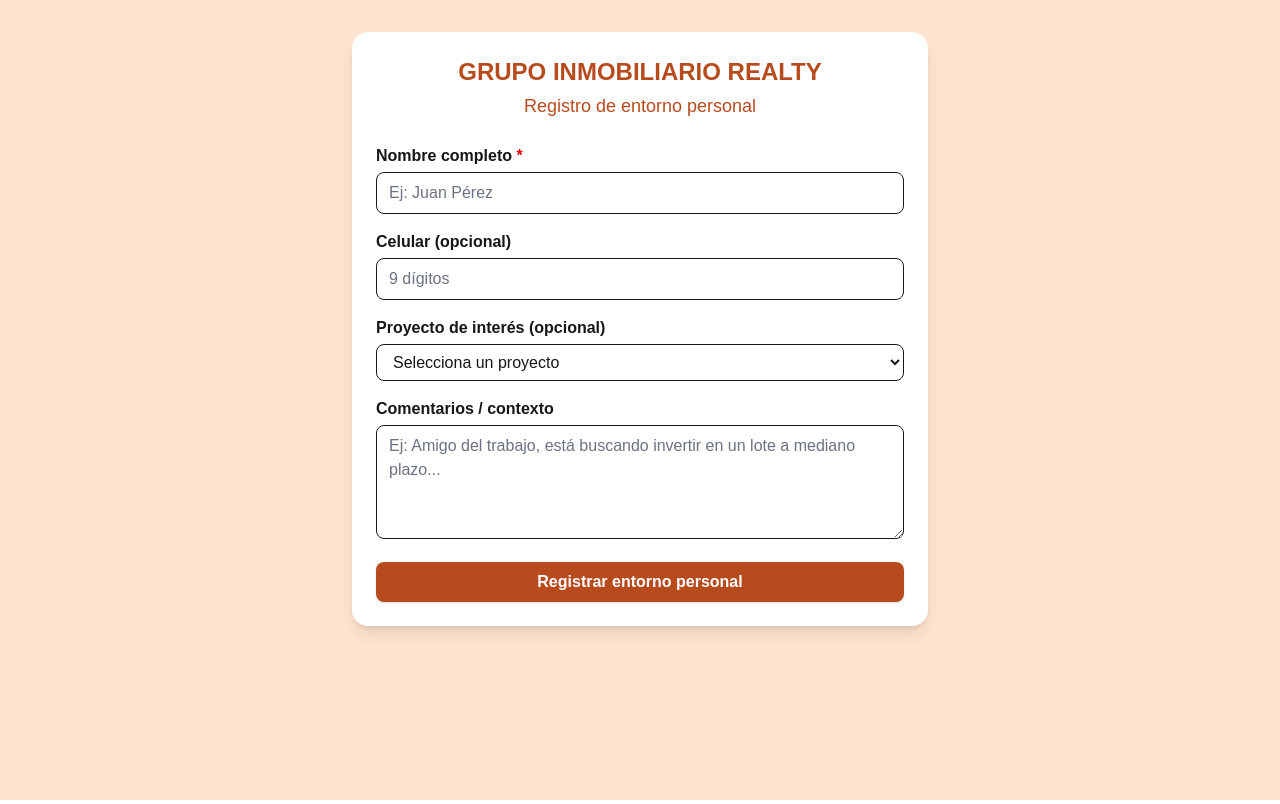
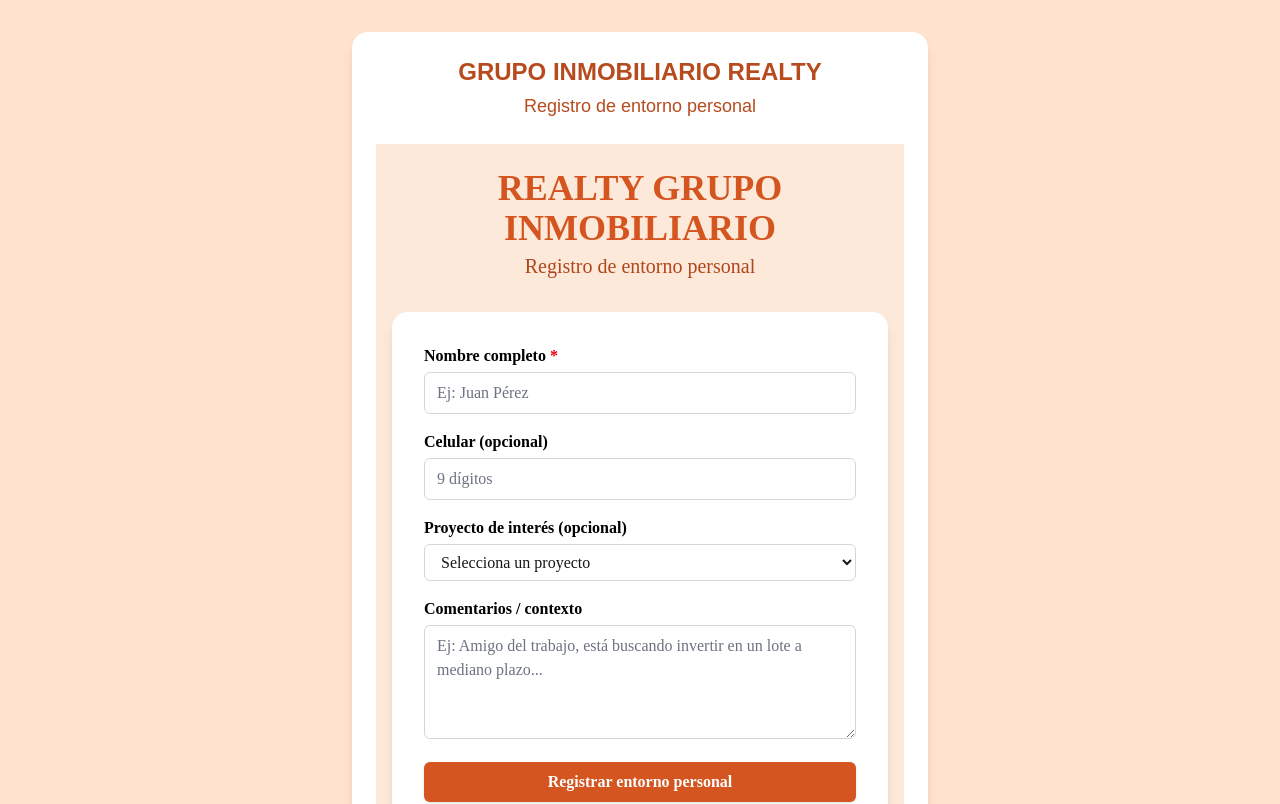
Before and after one commit to Bry504/red-de-agencias, a Next.js app: page /tradicional/entorno-personal in a window 1280 px wide. Shown: the top 804 px of the page. Built offline with nearby package versions, Linux system fonts and the light colour scheme.

Commit message:
update: nuevos formularios y mejoras en UI

```diff
--- a/app/tradicional/entorno-personal/EntornoPersonalClient.tsx
+++ b/app/tradicional/entorno-personal/EntornoPersonalClient.tsx
@@ -59,10 +59,26 @@ export default function EntornoPersonalClient() {
   };
 
 return (
+  <main
+    className="min-h-screen flex flex-col items-center justify-start bg-[#fde9d9] px-4 pt-6 pb-10"
+    style={{ fontFamily: '"Times New Roman", Times, serif' }}
+  >
+    {/* TÍTULOS FUERA DEL CUADRO */}
+    <div className="text-center mb-4">
+      <h1 className="text-3xl sm:text-4xl font-bold text-[#d4551f]">
+        REALTY GRUPO INMOBILIARIO
+      </h1>
+      <h2 className="text-lg sm:text-xl mt-1 text-[#b1451b]">
+        Registro de entorno personal
+      </h2>
+    </div>
+
+    {/* CUADRO BLANCO DEL FORMULARIO */}
+    <div className="w-full max-w-2xl bg-white rounded-2xl shadow-lg p-6 sm:p-8 my-4">
       <form onSubmit={handleSubmit} className="space-y-4">
         {/* Nombre completo (obligatorio) */}
         <div>
-        <label className="block font-semibold mb-1">
+          <label className="block font-semibold mb-1 text-black">
             Nombre completo <span className="text-red-600">*</span>
           </label>
           <input
@@ -71,14 +87,14 @@ export default function EntornoPersonalClient() {
             value={form.nombre_completo}
             onChange={handleChange}
             required
-          className="w-full border rounded-lg px-3 py-2 outline-none focus:ring-2 focus:ring-[#b74b1e]"
+            className="w-full border border-gray-300 rounded-md px-3 py-2 outline-none focus:ring-2 focus:ring-[#b74b1e]"
             placeholder="Ej: Juan Pérez"
           />
         </div>
 
         {/* Celular (opcional) */}
         <div>
-        <label className="block font-semibold mb-1">
+          <label className="block font-semibold mb-1 text-black">
             Celular (opcional)
           </label>
           <input
@@ -86,34 +102,38 @@ export default function EntornoPersonalClient() {
             name="celular"
             value={form.celular}
             onChange={handleChange}
-          className="w-full border rounded-lg px-3 py-2 outline-none focus:ring-2 focus:ring-[#b74b1e]"
+            className="w-full border border-gray-300 rounded-md px-3 py-2 outline-none focus:ring-2 focus:ring-[#b74b1e]"
             placeholder="9 dígitos"
           />
         </div>
 
         {/* Proyecto de interés (opcional) */}
         <div>
-        <label className="block font-semibold mb-1">
+          <label className="block font-semibold mb-1 text-black">
             Proyecto de interés (opcional)
           </label>
           <select
             name="proyecto_interes"
             value={form.proyecto_interes}
             onChange={handleChange}
-          className="w-full border rounded-lg px-3 py-2 outline-none focus:ring-2 focus:ring-[#b74b1e]"
+            className="w-full border border-gray-300 rounded-md px-3 py-2 outline-none focus:ring-2 focus:ring-[#b74b1e]"
           >
             <option value="">Selecciona un proyecto</option>
-          {/* Usa las mismas opciones del otro formulario */}
+            <option value="Bosques de Calango">Bosques de Calango</option>
+            <option value="Asia Pacific Condominio">
+              Asia Pacific Condominio
+            </option>
+            <option value="Pachacamac Luxury">Pachacamac Luxury</option>
+            <option value="Paracas Realty Beach">Paracas Realty Beach</option>
             <option value="Toscana Garden">Toscana Garden</option>
-          <option value="Mala - Bujama Alta">Mala - Bujama Alta</option>
-          <option value="Departamentos Lima">Departamentos Lima</option>
-          {/* agrega aquí las que ya tengas */}
+            <option value="Buonavista">Buonavista</option>
+            <option value="Altavista">Altavista</option>
           </select>
         </div>
 
         {/* Comentarios (irá a notas) */}
         <div>
-        <label className="block font-semibold mb-1">
+          <label className="block font-semibold mb-1 text-black">
             Comentarios / contexto
           </label>
           <textarea
@@ -121,7 +141,7 @@ export default function EntornoPersonalClient() {
             value={form.comentarios}
             onChange={handleChange}
             rows={4}
-          className="w-full border rounded-lg px-3 py-2 outline-none focus:ring-2 focus:ring-[#b74b1e]"
+            className="w-full border border-gray-300 rounded-md px-3 py-2 outline-none focus:ring-2 focus:ring-[#b74b1e]"
             placeholder="Ej: Amigo del trabajo, está buscando invertir en un lote a mediano plazo..."
           />
         </div>
@@ -141,10 +161,12 @@ export default function EntornoPersonalClient() {
         <button
           type="submit"
           disabled={loading}
-        className="w-full bg-[#b74b1e] text-white font-semibold py-2 rounded-lg shadow hover:bg-[#a14119] disabled:opacity-60"
+          className="w-full bg-[#d4551f] hover:bg-[#b1451b] text-white font-semibold py-2 rounded-md shadow disabled:opacity-60"
         >
           {loading ? 'Guardando...' : 'Registrar entorno personal'}
         </button>
       </form>
+    </div>
+  </main>
 );
 }
```
Lines whose indentation alone changed are shown as unchanged.
